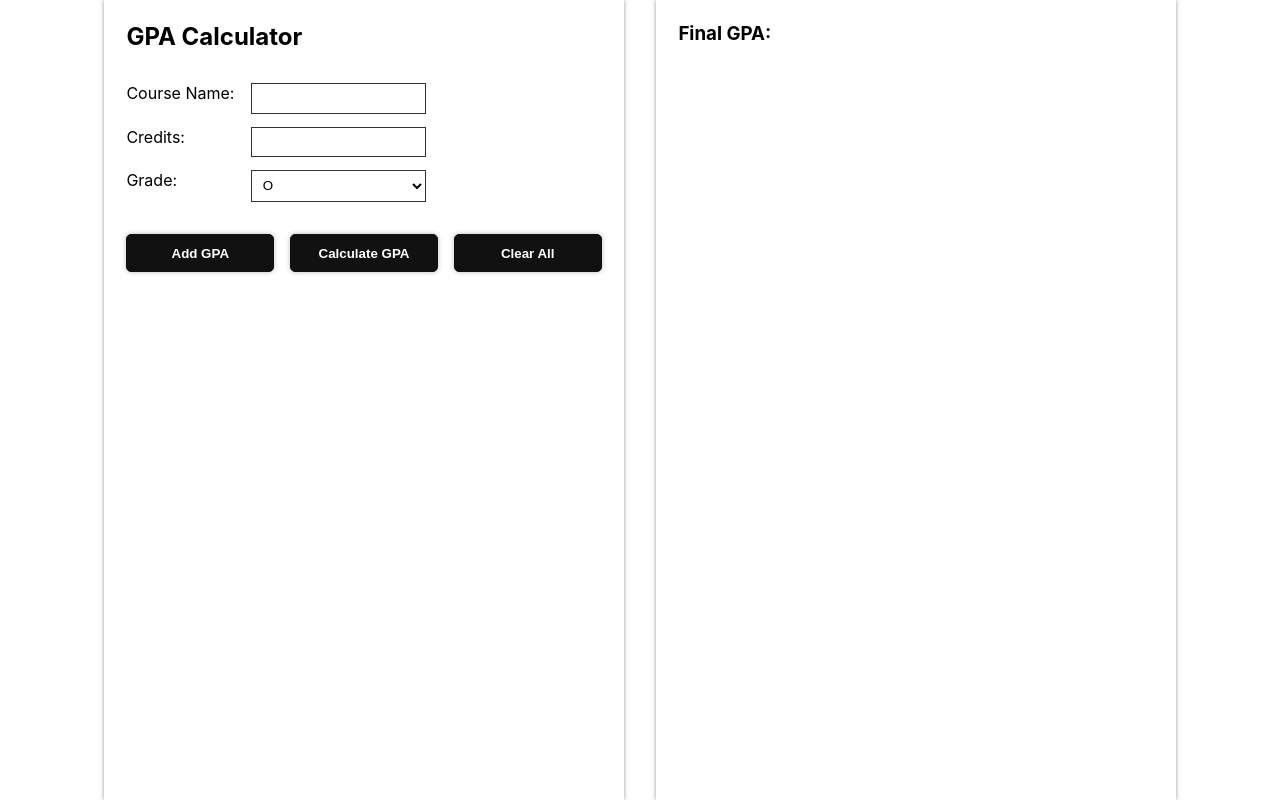
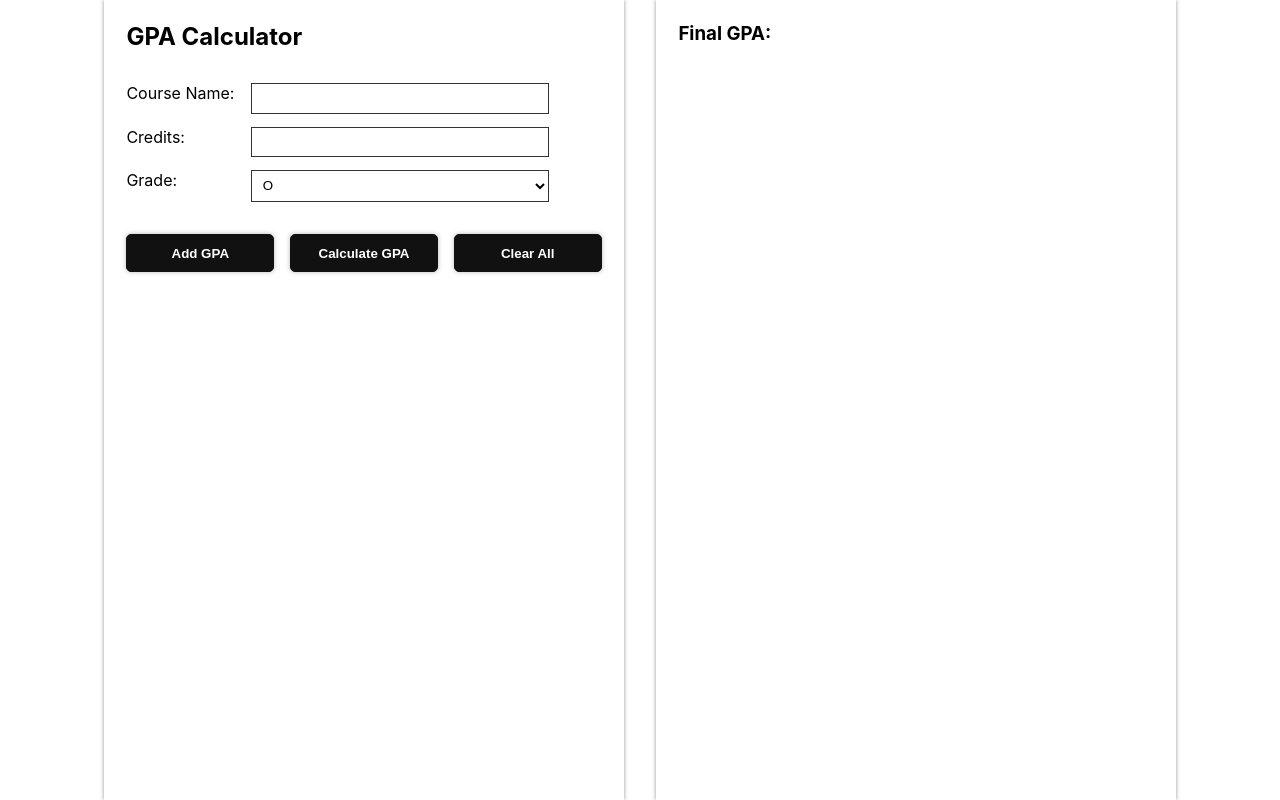
Before and after one commit to prabhash-varma/GPA-Calculator-using-ReactJS, a React (Create React App) app: page / in a window 1280 px wide. Built offline with nearby package versions, Linux system fonts and the light colour scheme; the HTML template or start-up script is replaced by a standard one.

Commit message:
Add code for Input Validations

```diff
--- a/src/App.css
+++ b/src/App.css
@@ -95,5 +95,5 @@ button {
 
 
 #coursename, #credits, #grades{
-  width:50%;
+  width:85%;
 }
```
